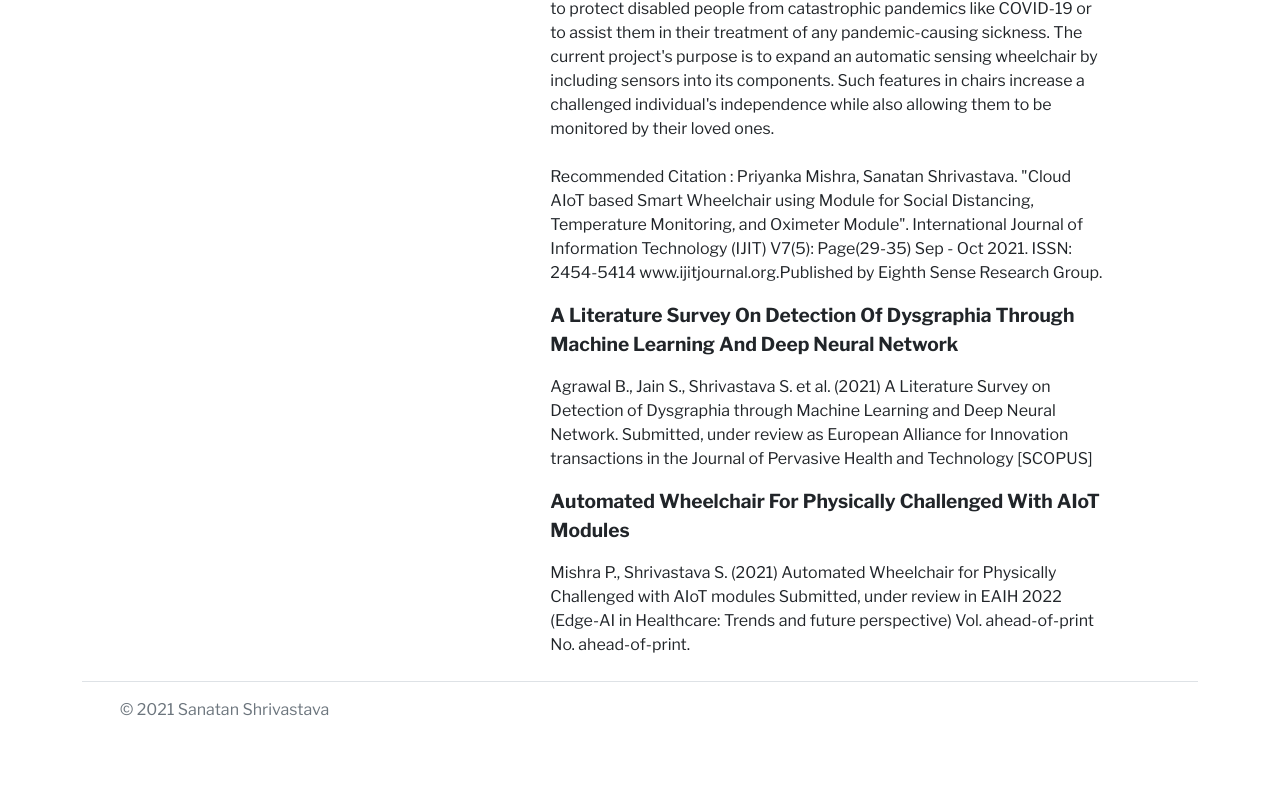
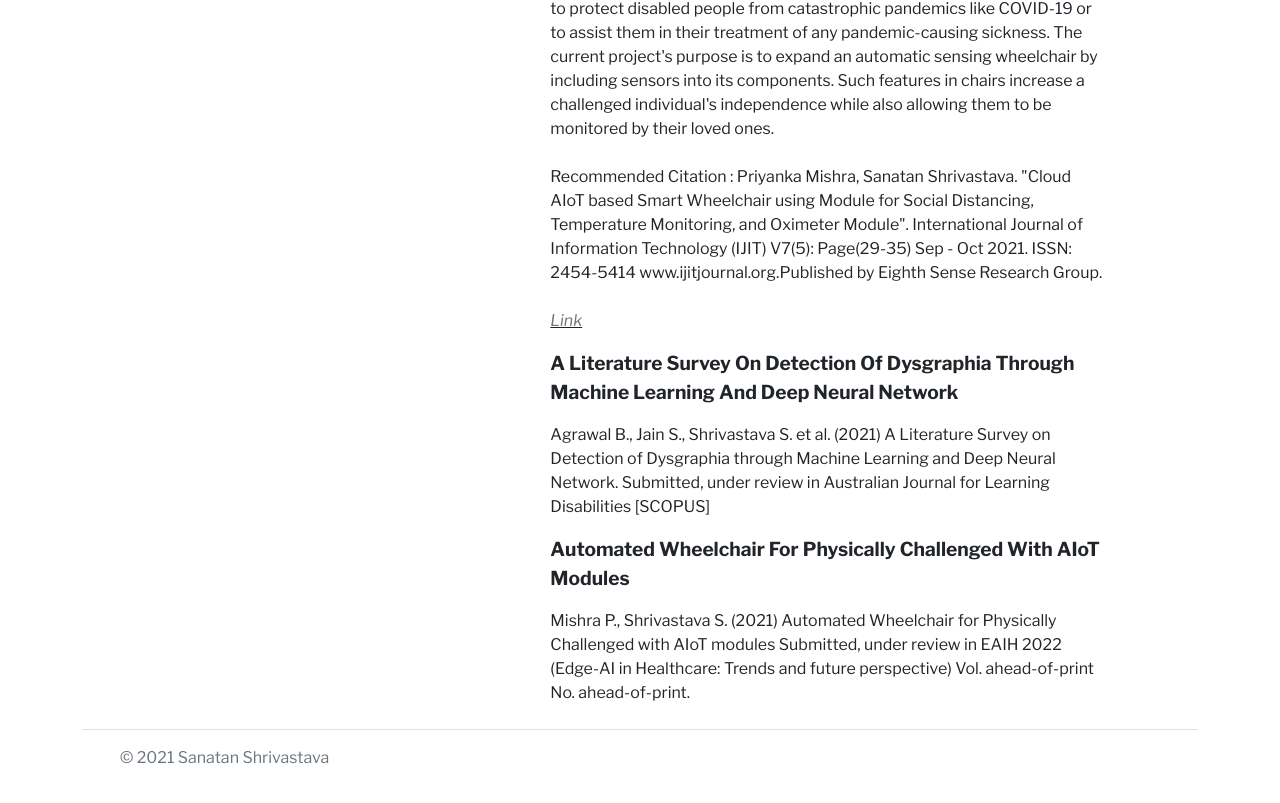
Before and after one commit to Sanatan-Shrivastava/Sanatan-Shrivastava.github.io, a website: page publications.html in a window 1280 px wide. Shown: the part 783-1586 px from the top of the page. Before the commit the page ends 1545 px from the top, so only its background shows below. Drawn offline with nearby package versions, Linux system fonts and the light colour scheme; files that its build step writes are made by us from their sources.

Commit message:
Added updated CV

```diff
--- a/publications.html
+++ b/publications.html
@@ -140,6 +140,8 @@
                         Distancing, Temperature Monitoring, and Oximeter Module". International Journal of Information
                         Technology (IJIT) V7(5): Page(29-35) Sep - Oct 2021. ISSN: 2454-5414
                         www.ijitjournal.org.Published by Eighth Sense Research Group.
+                        <br> <br>
+                        <u><a href="http://ijitjournal.org/volume-7/issue-5/IJIT-V7I5P6.pdf"><em>Link</em></a></u>
                     </p>
 
                     <p style="text-transform: capitalize; font-weight: bold; font-size: larger;">A Literature Survey on
@@ -148,9 +150,7 @@
                         Learning and Deep Neural Network</p>
                     Agrawal B., Jain S., Shrivastava S. et al. (2021) A Literature Survey on Detection of Dysgraphia
                     through Machine
-                    Learning and Deep Neural Network. Submitted, under review as European Alliance for Innovation
-                    transactions in the
-                    Journal of Pervasive Health and Technology [SCOPUS]
+                    Learning and Deep Neural Network. Submitted, under review in Australian Journal for Learning Disabilities [SCOPUS]
                     </p>
                     <p style="text-transform: capitalize; font-weight: bold; font-size: larger;">Automated Wheelchair
                         for Physically Challenged with AIoT modules</p>
```
Also changed, not shown: 4 other files.
